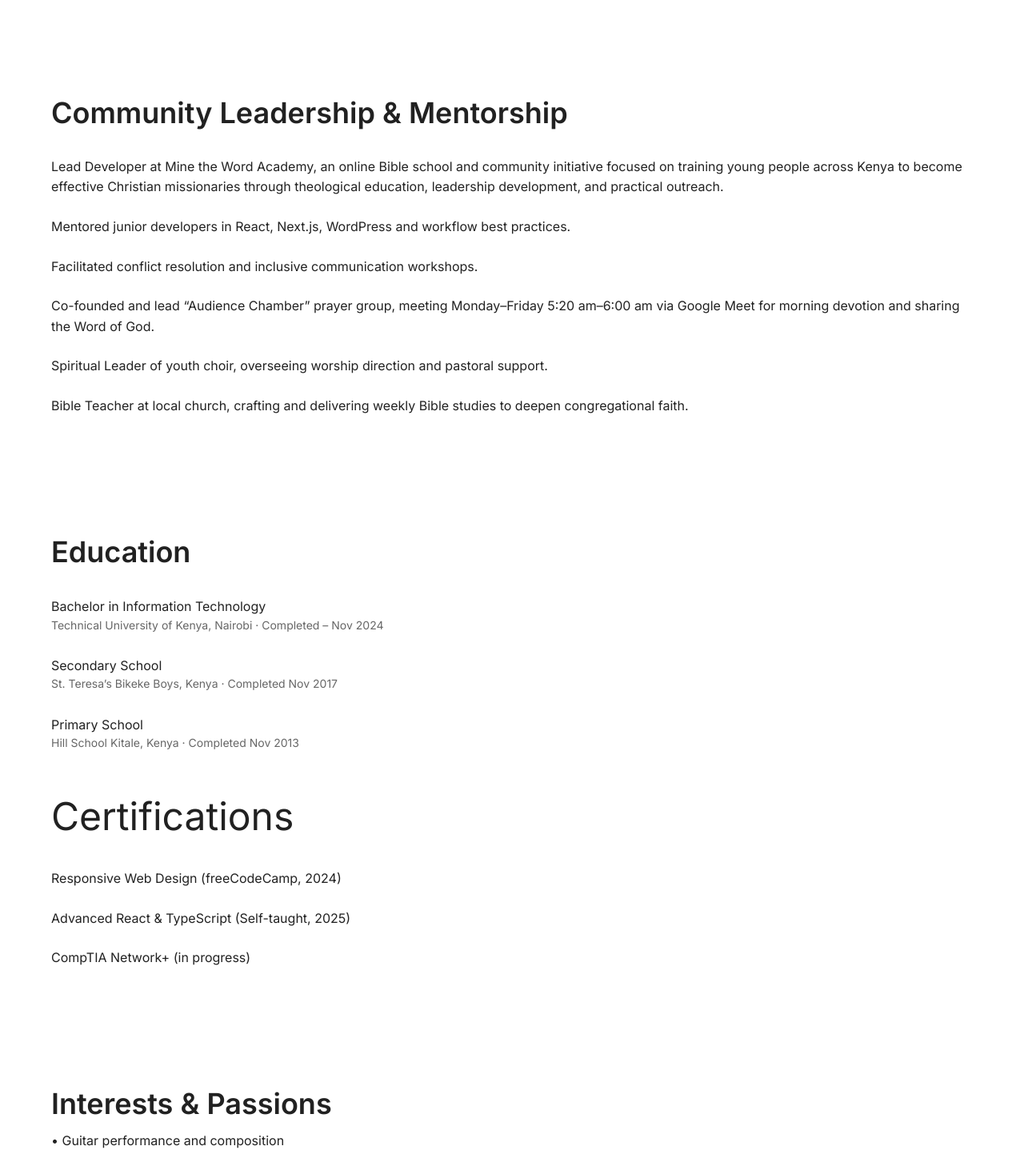
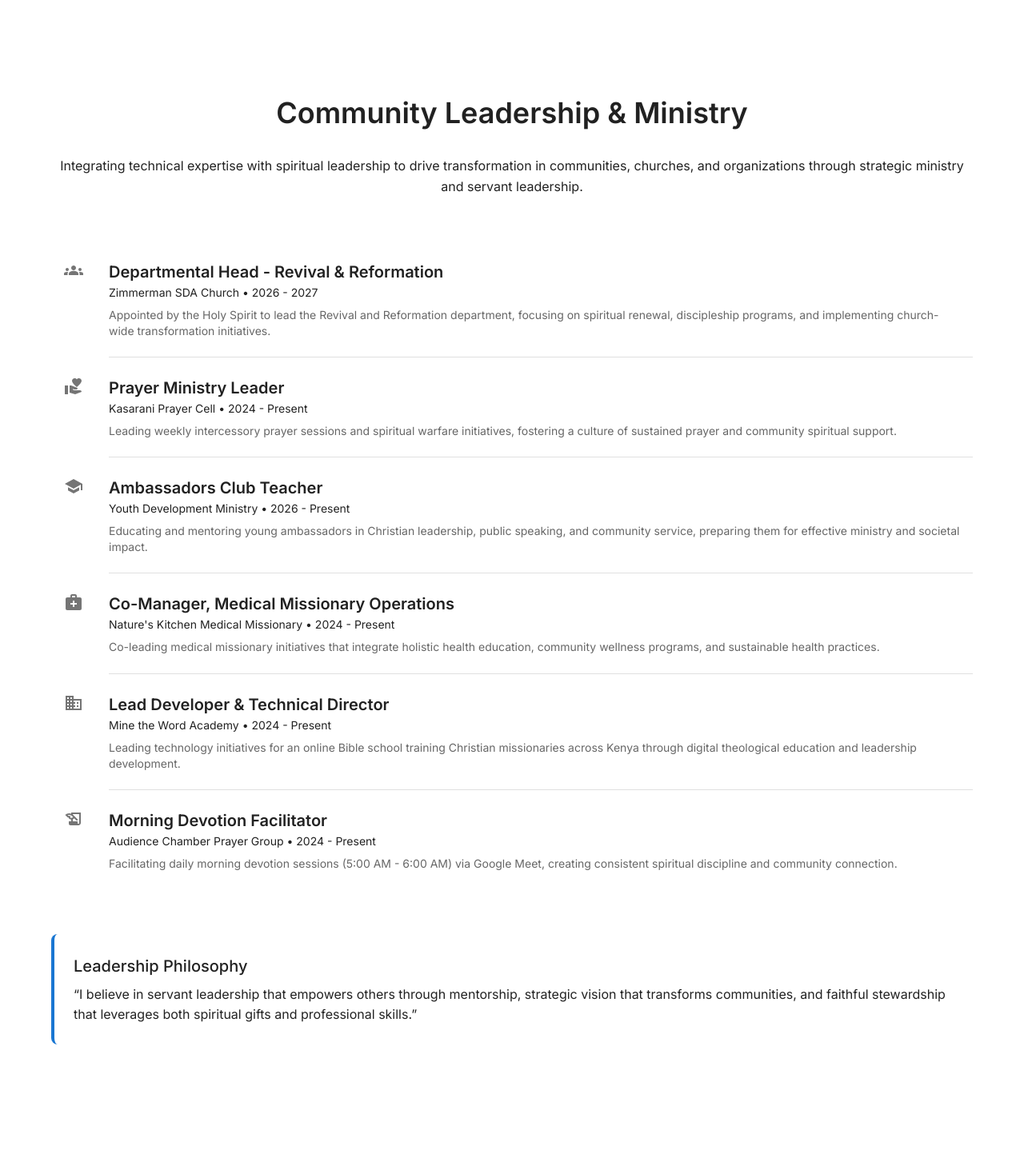
Before and after one commit to Maogast/magaredev, a Next.js app: page / in a window 1280 px wide. Shown: the part 3000-4438 px from the top of the page at 80% size. Built offline with nearby package versions, Linux system fonts and the light colour scheme.

Commit message:
leadership 2026

```diff
--- a/package.json
+++ b/package.json
@@ -14,7 +14,7 @@
     "@emotion/react": "11.14.0",
     "@emotion/styled": "11.14.1",
     "@mui/icons-material": "7.2.0",
-    "@mui/material": "7.3.7",
+    "@mui/material": "^7.3.7",
     "framer-motion": "12.23.11",
     "next": "^15.5.9",
     "react": "18.3.1",
--- a/src/components/Leadership.tsx
+++ b/src/components/Leadership.tsx
@@ -1,54 +1,135 @@
 import React from "react";
-import { Container, Typography, Box } from "@mui/material";
+import {
+  Container,
+  Typography,
+  Box
+} from "@mui/material";
 import List from "@mui/material/List";
 import ListItem from "@mui/material/ListItem";
 import ListItemText from "@mui/material/ListItemText";
+import ListItemIcon from "@mui/material/ListItemIcon";
+import {
+  Groups,
+  School,
+  VolunteerActivism,
+  Business,
+  HistoryEdu,
+  MedicalServices
+} from "@mui/icons-material";
+import Divider from "@mui/material/Divider";
+
+const leadershipRoles = [
+  {
+    icon: <Groups />,
+    title: "Departmental Head - Revival & Reformation",
+    organization: "Zimmerman SDA Church",
+    period: "2026 - 2027",
+    description: "Appointed by the Holy Spirit to lead the Revival and Reformation department, focusing on spiritual renewal, discipleship programs, and implementing church-wide transformation initiatives."
+  },
+  {
+    icon: <VolunteerActivism />,
+    title: "Prayer Ministry Leader",
+    organization: "Kasarani Prayer Cell",
+    period: "2024 - Present",
+    description: "Leading weekly intercessory prayer sessions and spiritual warfare initiatives, fostering a culture of sustained prayer and community spiritual support."
+  },
+  {
+    icon: <School />,
+    title: "Ambassadors Club Teacher",
+    organization: "Youth Development Ministry",
+    period: "2026 - Present",
+    description: "Educating and mentoring young ambassadors in Christian leadership, public speaking, and community service, preparing them for effective ministry and societal impact."
+  },
+  {
+    icon: <MedicalServices />,
+    title: "Co-Manager, Medical Missionary Operations",
+    organization: "Nature's Kitchen Medical Missionary",
+    period: "2024 - Present",
+    description: "Co-leading medical missionary initiatives that integrate holistic health education, community wellness programs, and sustainable health practices."
+  },
+  {
+    icon: <Business />,
+    title: "Lead Developer & Technical Director",
+    organization: "Mine the Word Academy",
+    period: "2024 - Present",
+    description: "Leading technology initiatives for an online Bible school training Christian missionaries across Kenya through digital theological education and leadership development."
+  },
+  {
+    icon: <HistoryEdu />,
+    title: "Morning Devotion Facilitator",
+    organization: "Audience Chamber Prayer Group",
+    period: "2024 - Present",
+    description: "Facilitating daily morning devotion sessions (5:00 AM - 6:00 AM) via Google Meet, creating consistent spiritual discipline and community connection."
+  }
+];
 
 export default function Leadership() {
   return (
     <Container id="leadership" sx={{ py: 8 }}>
-      <Typography variant="h2" gutterBottom>
-        Community Leadership & Mentorship
+      <Typography variant="h2" gutterBottom align="center" sx={{ mb: 4 }}>
+        Community Leadership & Ministry
       </Typography>
 
-      <Box>
-        <List>
-          <ListItem disableGutters>
-            <ListItemText
-              primary="Lead Developer at Mine the Word Academy, an online Bible school and community initiative focused on training young people across Kenya to become effective Christian missionaries through theological education, leadership development, and practical outreach."
-            />
-          </ListItem>
+      <Typography variant="body1" paragraph align="center" sx={{ mb: 6 }}>
+        Integrating technical expertise with spiritual leadership to drive transformation
+        in communities, churches, and organizations through strategic ministry and servant leadership.
+      </Typography>
 
-          <ListItem disableGutters>
-            <ListItemText
-              primary="Mentored junior developers in React, Next.js, WordPress and workflow best practices."
-            />
-          </ListItem>
+      <List sx={{ width: '100%' }}>
+        {leadershipRoles.map((role, index) => (
+          <React.Fragment key={index}>
+            <ListItem alignItems="flex-start" sx={{ py: 2 }}>
+              <ListItemIcon sx={{ minWidth: 40, mr: 2 }}>
+                {role.icon}
+              </ListItemIcon>
+              <ListItemText
+                primary={
+                  <Typography variant="h6" component="span" sx={{ fontWeight: 600 }}>
+                    {role.title}
+                  </Typography>
+                }
+                secondary={
+                  <React.Fragment>
+                    <Typography
+                      component="span"
+                      variant="body2"
+                      color="text.primary"
+                      sx={{ display: 'block', mb: 1 }}
+                    >
+                      {role.organization} • {role.period}
+                    </Typography>
+                    <Typography
+                      component="span"
+                      variant="body2"
+                      color="text.secondary"
+                    >
+                      {role.description}
+                    </Typography>
+                  </React.Fragment>
+                }
+              />
+            </ListItem>
+            {index < leadershipRoles.length - 1 && <Divider variant="inset" component="li" />}
+          </React.Fragment>
+        ))}
+      </List>
 
-          <ListItem disableGutters>
-            <ListItemText
-              primary="Facilitated conflict resolution and inclusive communication workshops."
-            />
-          </ListItem>
-
-          <ListItem disableGutters>
-            <ListItemText
-              primary="Co-founded and lead “Audience Chamber” prayer group, meeting Monday–Friday 5:20 am–6:00 am via Google Meet for morning devotion and sharing the Word of God."
-            />
-          </ListItem>
-
-          <ListItem disableGutters>
-            <ListItemText
-              primary="Spiritual Leader of youth choir, overseeing worship direction and pastoral support."
-            />
-          </ListItem>
-
-          <ListItem disableGutters>
-            <ListItemText
-              primary="Bible Teacher at local church, crafting and delivering weekly Bible studies to deepen congregational faith."
-            />
-          </ListItem>
-        </List>
+      <Box sx={{
+        mt: 6,
+        p: 3,
+        bgcolor: 'background.default',
+        borderRadius: 2,
+        borderLeft: '4px solid',
+        borderColor: 'primary.main'
+      }}>
+        <Typography variant="h6" gutterBottom>
+          Leadership Philosophy
+        </Typography>
+        <Typography variant="body1">
+          &ldquo;I believe in servant leadership that empowers others through mentorship,
+          strategic vision that transforms communities, and faithful stewardship
+          that leverages both spiritual gifts and professional skills.&rdquo;
+        </Typography>
       </Box>
     </Container>
   );
```
Also changed, not shown: 1 other file (tests, documents, lock files or other folders).
